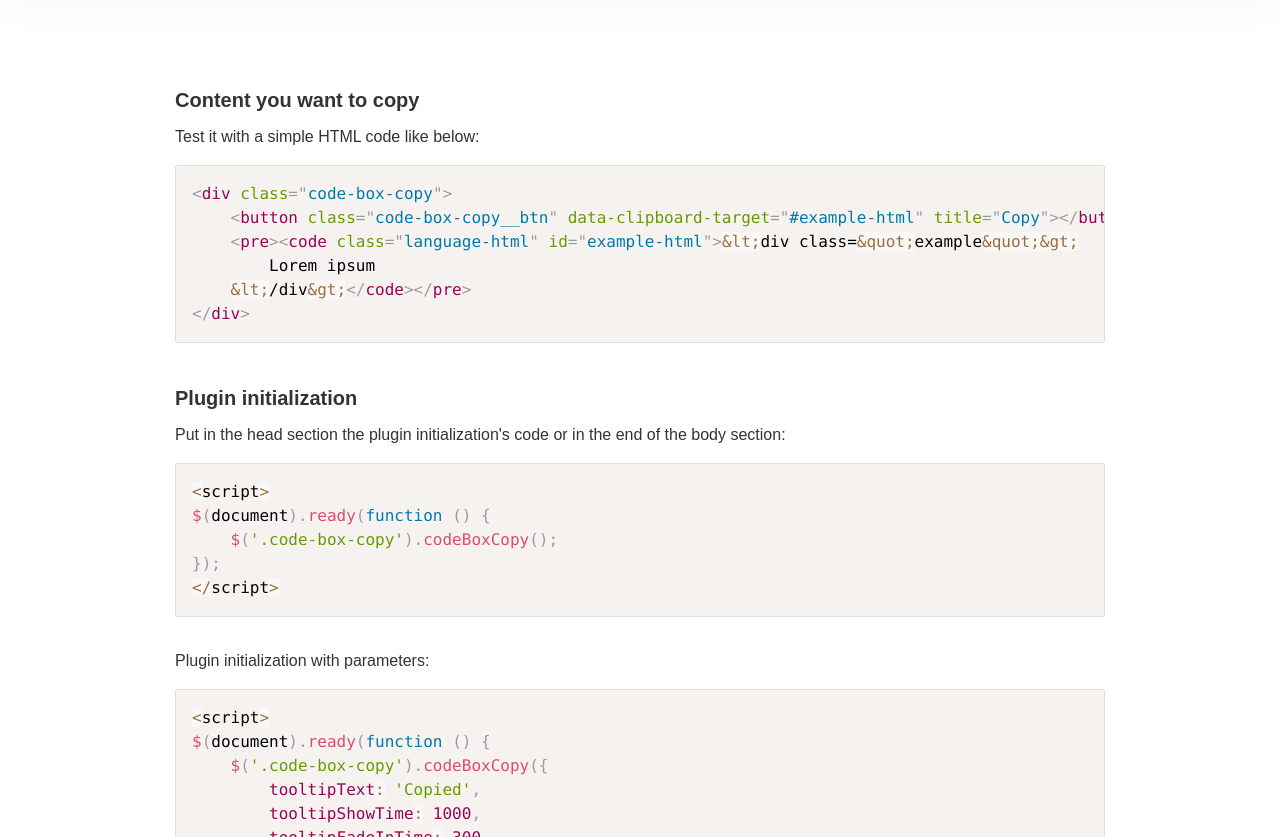
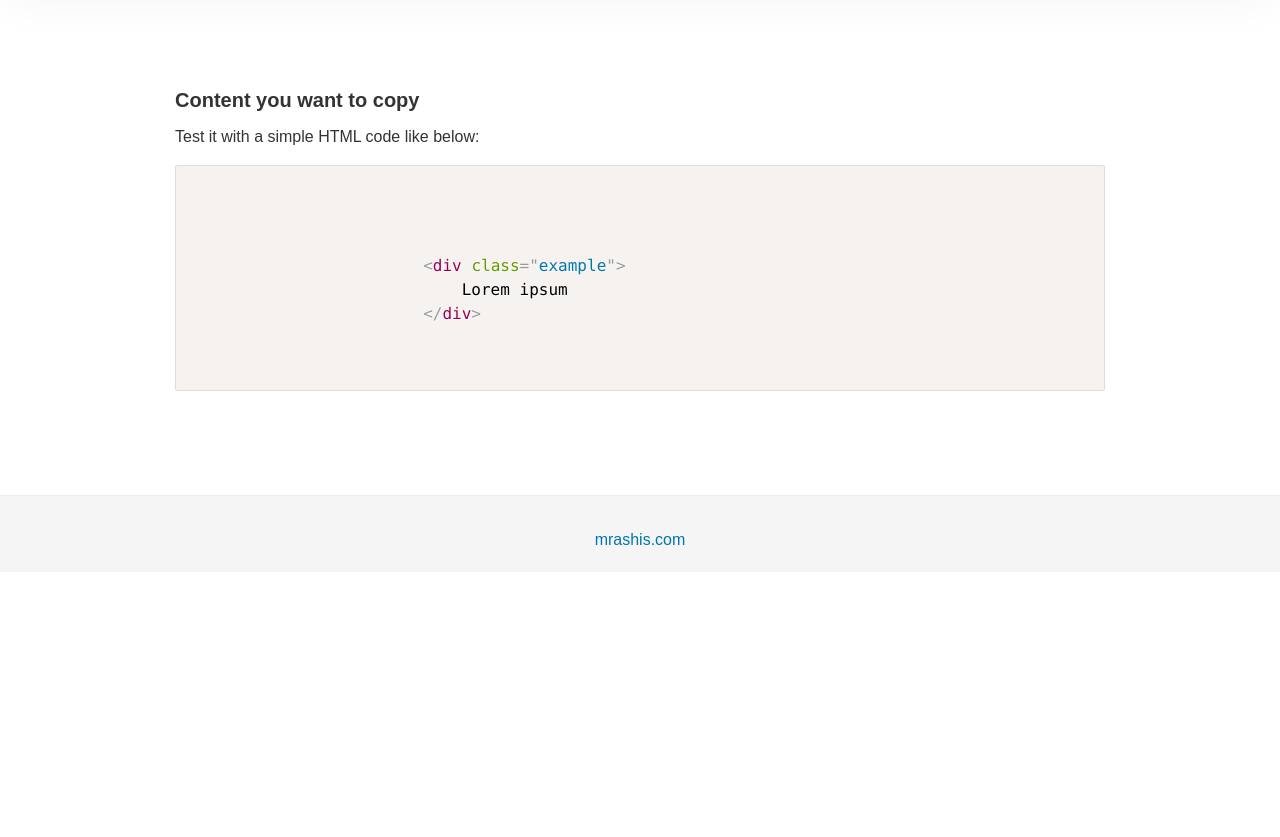
Before and after one commit to ashisdeveloper/C-Sharp, a plain HTML site: page index.html in a window 1280 px wide. Shown: the part 115-952 px from the top of the page. After the commit the page ends 800 px from the top, so only its background shows below. Drawn offline with nearby package versions, Linux system fonts and the light colour scheme; some packages are replaced by stand-ins of ours; a script that the page names is missing.

Commit message:
Update index.html

```diff
--- a/index.html
+++ b/index.html
@@ -47,42 +47,16 @@
                 <div class="code-box-copy">
                     <button class="code-box-copy__btn" data-clipboard-target="#example-html" title="Copy"></button>
 
-                    <pre><code class="language-html" id="example-html">&lt;div class=&quot;code-box-copy&quot;&gt;
-    &lt;button class=&quot;code-box-copy__btn&quot; data-clipboard-target=&quot;#example-html&quot; title=&quot;Copy&quot;&gt;&lt;/button&gt;
-    &lt;pre&gt;&lt;code class=&quot;language-html&quot; id=&quot;example-html&quot;&gt;&amp;lt;div class=&amp;quot;example&amp;quot;&amp;gt;
-        Lorem ipsum
-    &amp;lt;/div&amp;gt;&lt;/code&gt;&lt;/pre&gt;
-&lt;/div&gt;</code></pre>
+                    <pre><code class="language-html" id="example-html">
+                    <div class="code-box-copy">
+                        <button class="code-box-copy__btn" data-clipboard-target="#example-html" title="Copy"></button>
+                        <pre><code class="language-html" id="example-html">&lt;div class=&quot;example&quot;&gt;
+                            Lorem ipsum
+                        &lt;/div&gt;</code></pre>
+                    </div>
+                    </code></pre>
                 </div>
 
-
-                <h3>Plugin initialization</h3>
-
-                <p>Put in the head section the plugin initialization's code or in the end of the body section:</p>
-                <div class="code-box-copy">
-                    <button class="code-box-copy__btn" data-clipboard-target="#example-initialization" title="Copy"></button>
-                    <pre><code class="language-js" id="example-initialization">&lt;script&gt;
-$(document).ready(function () {
-    $('.code-box-copy').codeBoxCopy();
-});
-&lt;/script&gt;</code></pre>
-                </div>
-
-                <p>Plugin initialization with parameters:</p>
-
-                <div class="code-box-copy">
-                    <button class="code-box-copy__btn" data-clipboard-target="#example-initialization-with-parameters" title="Copy"></button>
-                    <pre><code class="language-js" id="example-initialization-with-parameters">&lt;script&gt;
-$(document).ready(function () {
-    $('.code-box-copy').codeBoxCopy({
-        tooltipText: 'Copied',
-        tooltipShowTime: 1000,
-        tooltipFadeInTime: 300,
-        tooltipFadeOutTime: 300
-    });
-});
-&lt;/script&gt;</code></pre>
-                </div>
 
             </div>
         </div>
```
